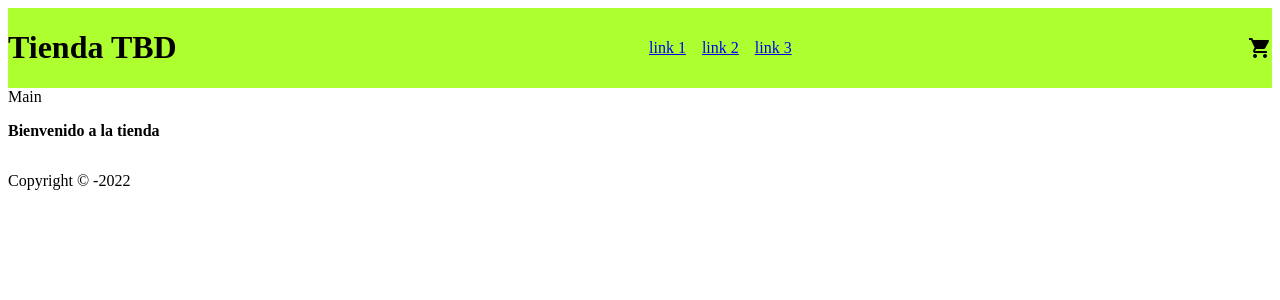
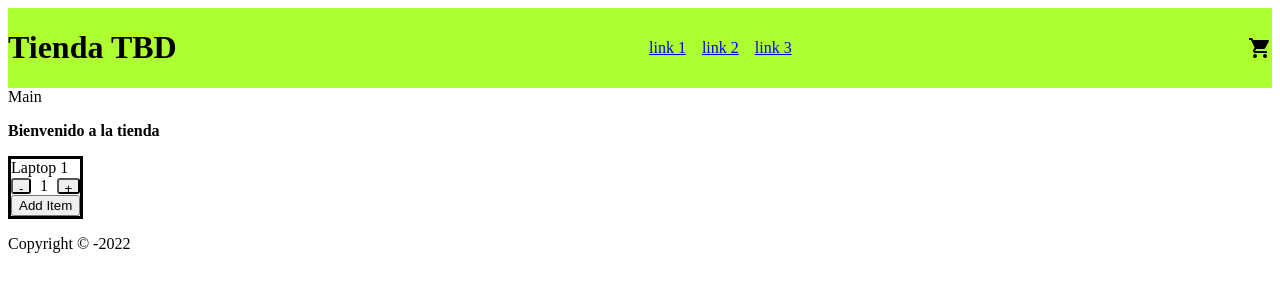
Before and after one commit to alex64/ecommerce-moranbravo, a React (Create React App) app: page / in a window 1280 px wide. Shown: the top 300 px of the page. Built offline with nearby package versions, Linux system fonts and the light colour scheme.

Commit message:
clase 4. componentes 2

```diff
--- /dev/null
+++ b/src/component/ItemCount.js
@@ -0,0 +1,37 @@
+import { useState } from "react";
+
+const ItemCount = ({name, init, stock, onAdd}) => {
+    let [count, setCount] = useState(init);
+
+    const increaseItemCount = () => {
+        if(count < stock) {
+            setCount(count + 1);
+        }
+    }
+
+    const decreaseItemCount = () => {
+        if(count > init) {
+            setCount(count - 1);
+        }
+    }
+
+    const addItem = () => {
+        if(stock > 0) {
+            onAdd(count);
+        }
+    }
+
+    return (
+        <div className="item">
+            <p className="itemName">{name}</p>
+            <div className="itemCountMgr">
+                <button className="itemDecrease" onClick={decreaseItemCount}>-</button>
+                <p className="itemCount">{count}</p>
+                <button className="itemIncremeant" onClick={increaseItemCount}>+</button>
+            </div>
+            <button className="itemAdd" onClick={addItem}>Add Item</button>
+        </div>
+    )
+}
+
+export default ItemCount;
--- a/src/component/ItemListContainer.js
+++ b/src/component/ItemListContainer.js
@@ -1,6 +1,17 @@
+import ItemCount from "./ItemCount";
+
 const ItemListContainer = ({greeting}) => {
+
+    const onAdd = (count) => {
+        console.log(`Adding ${count} items`);
+    }
+
     return (
-        <p className="itemContainerGreeting">{greeting}</p>
+        <>
+            <p className="itemContainerGreeting">{greeting}</p>
+            <ItemCount name="Laptop 1" init={1} stock={10} onAdd={onAdd} />
+        </>
+
     )
 }
 
--- a/src/estilos.scss
+++ b/src/estilos.scss
@@ -34,3 +34,33 @@
 .itemContainerGreeting {
     font-weight: bold;
 }
+
+.item {
+    width: fit-content;
+    border-style: solid;
+}
+
+.itemName {
+    margin: 0 0 0 0;
+}
+
+.itemCountMgr {
+    display: flex;
+    flex-direction: row;
+    top: 50%;
+    left: 50%;
+    align-items: center;
+}
+
+.itemDecrease, .itemIncremeant {
+    box-sizing: border-box;
+    border-radius: 3px;
+    height: 1rem;
+}
+
+.itemCount {
+    width: 100%;
+    justify-content: center;
+    margin: 0 0 0 0;
+    text-align: center;
+}
```
